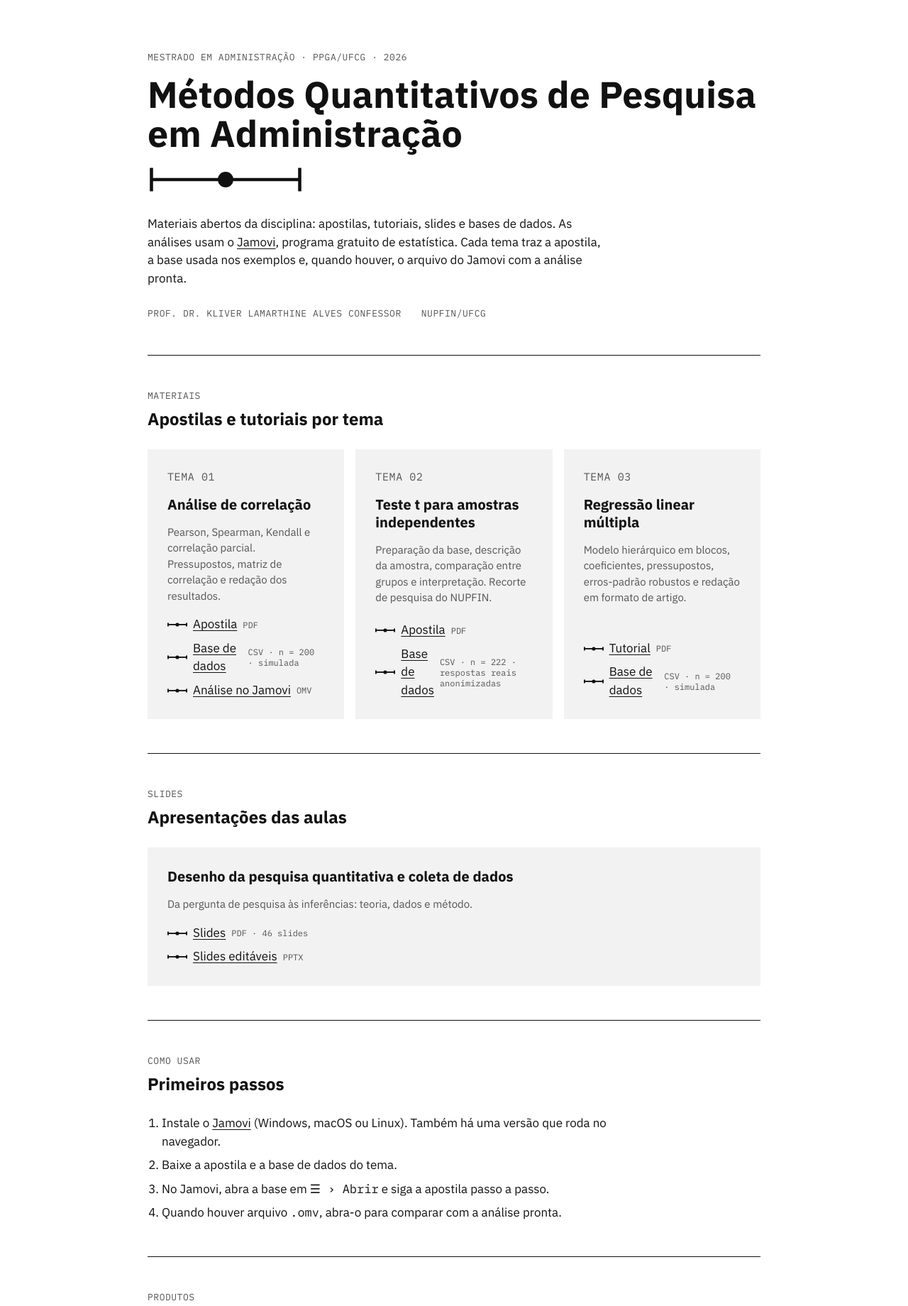
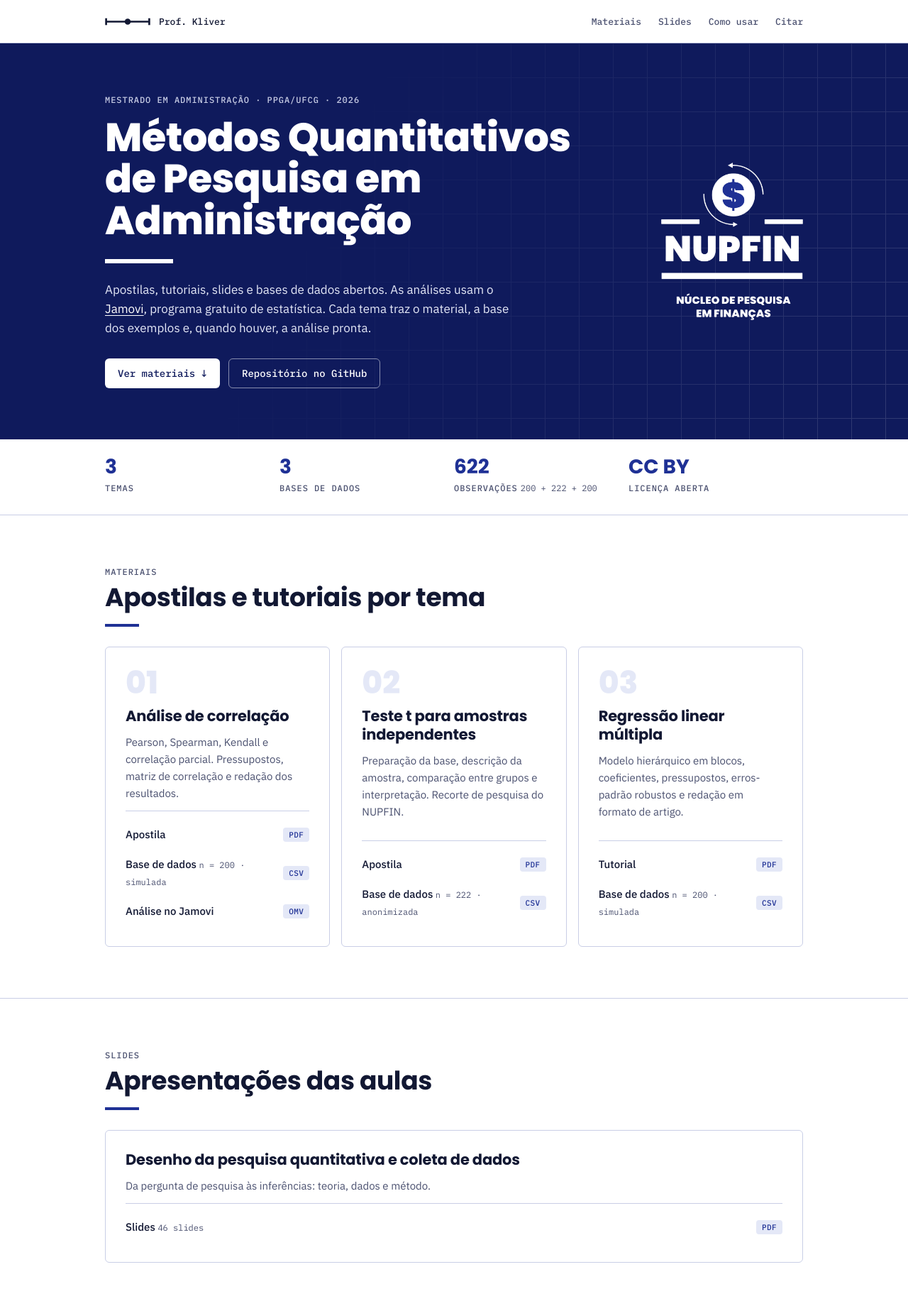
Before and after one commit to profkliver/mqpa, a plain HTML site: page index.html in a window 1280 px wide. Shown: the top 1840 px of the page at 71% size. Drawn offline with Linux system fonts and the light colour scheme.

Commit message:
Redesenho do site com a identidade NUPFIN e remove slides em PPTX
Co-Authored-By: Claude Opus 5.5 <noreply@anthropic.com>

```diff
--- a/index.html
+++ b/index.html
@@ -4,148 +4,266 @@
 <meta charset="utf-8">
 <meta name="viewport" content="width=device-width, initial-scale=1">
 <title>MQPA · PPGA/UFCG</title>
-<meta name="description" content="Métodos Quantitativos de Pesquisa em Administração (PPGA/UFCG): apostilas, tutoriais, slides e bases de dados para Jamovi.">
+<meta name="description" content="Métodos Quantitativos de Pesquisa em Administração (PPGA/UFCG): apostilas, tutoriais, slides e bases de dados para Jamovi. NUPFIN/UFCG.">
+<link rel="icon" href="assets/nupfin-simbolo.png">
 <link rel="preconnect" href="https://fonts.googleapis.com">
 <link rel="preconnect" href="https://fonts.gstatic.com" crossorigin>
-<link href="https://fonts.googleapis.com/css2?family=IBM+Plex+Mono:wght@400;500&family=IBM+Plex+Sans:wght@400;600;700&display=swap" rel="stylesheet">
+<link href="https://fonts.googleapis.com/css2?family=IBM+Plex+Mono:wght@400;500&family=IBM+Plex+Sans:wght@400;500;600&family=Poppins:wght@600;700;800&display=swap" rel="stylesheet">
 <style>
-  :root { --ink:#111111; --paper:#FFFFFF; --alt:#F2F2F2; --muted:#555555; --subtle:#A8A8A8; }
+  /* tokens do sistema NUPFIN (azul medido na logo) */
+  :root {
+    --azul:#1f3195; --azul-solido:#1f3195; --azul-profundo:#0f1a5c; --azul-claro:#e4e8f7;
+    --tinta:#121833; --tinta-suave:#4b5170; --superficie:#ffffff; --superficie-alt:#f4f5fa;
+    --filete:#c9cee6; --ouro:#7f5c12; --ouro-vivo:#c9a227; --branco:#ffffff;
+  }
   @media (prefers-color-scheme: dark) {
-    :root { --ink:#F2F2F2; --paper:#111111; --alt:#1E1E1E; --muted:#B0B0B0; --subtle:#5A5A5A; }
+    :root {
+      --azul:#93a0f2; --azul-profundo:#141b40; --azul-claro:#1e2862;
+      --tinta:#eef0fa; --tinta-suave:#a8aecb; --superficie:#0c1230; --superficie-alt:#141b40;
+      --filete:#2e3870; --ouro:#d9b35a;
     }
-  * { box-sizing:border-box; margin:0; padding:0; border-radius:0; }
-  body { background:var(--paper); color:var(--ink); font:400 17px/1.5 "IBM Plex Sans", Arial, sans-serif; }
-  .wrap { max-width:960px; margin:0 auto; padding:0 16px; }
-  @media (min-width:700px) { .wrap { padding:0 48px; } }
+  }
+  * { box-sizing:border-box; margin:0; padding:0; }
+  html { scroll-behavior:smooth; }
+  body { background:var(--superficie); color:var(--tinta); font:400 17px/1.6 "IBM Plex Sans", Arial, sans-serif; -webkit-font-smoothing:antialiased; }
+  a { color:inherit; }
+  :focus-visible { outline:2px solid var(--ouro-vivo); outline-offset:3px; }
+  .wrap { max-width:1080px; margin:0 auto; padding:0 16px; }
+  @media (min-width:760px) { .wrap { padding:0 48px; } }
   .mono { font-family:"IBM Plex Mono", Consolas, monospace; }
-  .label { font:400 13px/1.4 "IBM Plex Mono", Consolas, monospace; color:var(--muted); letter-spacing:.04em; text-transform:uppercase; }
-  a { color:var(--ink); text-underline-offset:3px; }
-  a:focus-visible { outline:2px solid var(--ink); outline-offset:3px; }
-  svg.iv { display:block; color:var(--ink); }
+  .rotulo { font:500 12px/1.3 "IBM Plex Mono", Consolas, monospace; letter-spacing:.08em; text-transform:uppercase; color:var(--tinta-suave); }
+  h1, h2, h3 { font-family:Poppins, "Helvetica Neue", Arial, sans-serif; letter-spacing:-0.01em; }
 
-  header { padding:72px 0 48px; }
-  h1 { font-size:clamp(34px, 7vw, 52px); line-height:1.05; font-weight:700; margin:16px 0 16px; }
-  header svg.iv { width:220px; height:44px; margin-bottom:28px; }
-  .lead { max-width:640px; }
-  .meta { margin-top:28px; display:flex; flex-wrap:wrap; gap:8px 28px; }
+  /* barra superior: marca pessoal em tamanho médio */
+  .topo { position:sticky; top:0; z-index:10; background:color-mix(in srgb, var(--superficie) 88%, transparent); backdrop-filter:blur(10px); border-bottom:1px solid var(--filete); }
+  .topo .wrap { display:flex; align-items:center; justify-content:space-between; height:60px; gap:16px; }
+  .marca { display:flex; align-items:center; gap:12px; text-decoration:none; font:500 13px "IBM Plex Mono", Consolas, monospace; }
+  .marca svg { width:64px; height:13px; color:var(--tinta); flex:none; }
+  nav { display:flex; gap:24px; }
+  nav a { font:500 13px "IBM Plex Mono", Consolas, monospace; text-decoration:none; color:var(--tinta-suave); }
+  nav a:hover { color:var(--azul); }
+  @media (max-width:640px) { nav { display:none; } }
 
-  section { padding:48px 0; border-top:1px solid var(--ink); }
-  h2 { font-size:24px; line-height:1.25; font-weight:700; margin:8px 0 28px; }
-  .grid { display:grid; gap:16px; grid-template-columns:repeat(auto-fit, minmax(260px, 1fr)); }
-  .card { background:var(--alt); padding:28px; display:flex; flex-direction:column; gap:16px; }
-  .card h3 { font-size:20px; line-height:1.25; font-weight:700; }
-  .card p { color:var(--muted); font-size:15px; }
-  ul.files { list-style:none; display:flex; flex-direction:column; gap:8px; margin-top:auto; }
-  ul.files li { display:flex; align-items:center; gap:8px; }
-  ul.files svg.iv { width:28px; height:12px; flex:none; }
-  .fmt { font:400 12px "IBM Plex Mono", Consolas, monospace; color:var(--muted); }
-  .soon { color:var(--muted); }
-  ol.steps { padding-left:20px; display:flex; flex-direction:column; gap:8px; max-width:680px; }
-  pre { background:var(--alt); padding:16px; overflow-x:auto; font:400 13px/1.5 "IBM Plex Mono", Consolas, monospace; white-space:pre-wrap; }
+  /* capa: só a marca do NUPFIN */
+  .capa { position:relative; overflow:hidden; background:var(--azul-profundo); color:var(--branco); }
+  .capa::before { content:""; position:absolute; inset:0; opacity:.14;
+    background-image:linear-gradient(var(--branco) 1px, transparent 1px), linear-gradient(90deg, var(--branco) 1px, transparent 1px);
+    background-size:48px 48px; mask-image:linear-gradient(115deg, transparent 35%, #000 100%); -webkit-mask-image:linear-gradient(115deg, transparent 35%, #000 100%); }
+  .capa .wrap { position:relative; display:grid; gap:48px; padding-top:72px; padding-bottom:72px; align-items:center; }
+  @media (min-width:860px) { .capa .wrap { grid-template-columns:1fr 200px; } }
+  .capa .rotulo { color:#c9cee6; }
+  .capa h1 { font-weight:800; font-size:clamp(34px, 6vw, 56px); line-height:1.05; margin:16px 0 0; max-width:720px; }
+  .capa .barra { width:96px; height:6px; background:var(--branco); margin:24px 0; }
+  .capa p.lead { max-width:600px; color:#e4e8f7; }
+  .capa p.lead a { color:var(--branco); text-underline-offset:3px; }
+  .capa .logo { width:120px; height:auto; justify-self:start; }
+  @media (min-width:860px) { .capa .logo { width:200px; } }
+  @media (min-width:860px) { .capa .logo { justify-self:end; } }
+  .acoes { display:flex; flex-wrap:wrap; gap:12px; margin-top:28px; }
+  .btn { display:inline-flex; align-items:center; gap:8px; padding:11px 18px; border-radius:6px; font:500 14px "IBM Plex Mono", Consolas, monospace; text-decoration:none; }
+  .btn.cheio { background:var(--branco); color:#0f1a5c; }
+  .btn.vazio { border:1px solid rgba(255,255,255,.5); color:var(--branco); }
+  .btn:hover { transform:translateY(-1px); }
 
-  footer { border-top:1px solid var(--ink); padding:16px 0 48px; display:flex; justify-content:space-between; align-items:center; gap:16px; }
-  footer .label { text-transform:none; font-size:12px; }
-  footer svg.iv { width:44px; height:12px; flex:none; }
+  .numeros { border-bottom:1px solid var(--filete); }
+  .numeros .wrap { display:grid; grid-template-columns:repeat(auto-fit, minmax(150px, 1fr)); }
+  .numeros div.n { padding:24px 0; }
+  .numeros strong { display:block; font:700 28px/1.1 Poppins, Arial, sans-serif; color:var(--azul); }
+
+  section { padding:72px 0; }
+  section + section { border-top:1px solid var(--filete); }
+  .cab { margin-bottom:28px; }
+  .cab h2 { font-weight:700; font-size:clamp(26px, 4vw, 36px); line-height:1.15; margin-top:8px; }
+  .cab .barra { width:48px; height:4px; background:var(--azul); margin-top:16px; }
+
+  .grade { display:grid; gap:16px; grid-template-columns:repeat(auto-fit, minmax(290px, 1fr)); }
+  .card { position:relative; background:var(--superficie); border:1px solid var(--filete); border-radius:6px; padding:28px; display:flex; flex-direction:column; gap:12px; transition:border-color .15s, transform .15s; }
+  .card:hover { border-color:var(--azul); transform:translateY(-2px); }
+  .card .num { font:800 44px/1 Poppins, Arial, sans-serif; color:var(--azul-claro); }
+  @media (prefers-color-scheme: dark) { .card .num { color:#2e3870; } }
+  .card h3 { font-weight:700; font-size:21px; line-height:1.25; }
+  .card p { color:var(--tinta-suave); font-size:15px; }
+  ul.arqs { list-style:none; margin-top:auto; padding-top:12px; border-top:1px solid var(--filete); display:flex; flex-direction:column; }
+  ul.arqs a { display:flex; align-items:center; justify-content:space-between; gap:12px; padding:9px 0; text-decoration:none; font-weight:500; font-size:15px; }
+  ul.arqs a:hover .nome { color:var(--azul); text-decoration:underline; text-underline-offset:3px; }
+  .tag { font:500 11px "IBM Plex Mono", Consolas, monospace; letter-spacing:.04em; color:var(--azul); background:var(--azul-claro); padding:3px 8px; border-radius:4px; white-space:nowrap; }
+  .meta { font:400 12px "IBM Plex Mono", Consolas, monospace; color:var(--tinta-suave); }
+
+  ol.passos { list-style:none; counter-reset:p; display:grid; gap:16px; grid-template-columns:repeat(auto-fit, minmax(220px, 1fr)); }
+  ol.passos li { counter-increment:p; background:var(--superficie-alt); border-radius:6px; padding:24px; font-size:15px; }
+  ol.passos li::before { content:"0" counter(p); display:block; font:500 12px "IBM Plex Mono", Consolas, monospace; color:var(--azul); margin-bottom:8px; }
+
+  .embreve { border:1px dashed var(--filete); border-radius:6px; padding:28px; color:var(--tinta-suave); }
+  .cita { position:relative; background:var(--superficie-alt); border-left:4px solid var(--azul); border-radius:0 6px 6px 0; padding:20px 20px 20px 24px; font:400 13px/1.6 "IBM Plex Mono", Consolas, monospace; }
+  .cita button { position:absolute; top:12px; right:12px; font:500 12px "IBM Plex Mono", Consolas, monospace; background:var(--superficie); color:var(--tinta); border:1px solid var(--filete); border-radius:4px; padding:4px 10px; cursor:pointer; }
+  .cita p { padding-right:72px; }
+  p.licenca { margin-bottom:16px; max-width:680px; }
+
+  footer { border-top:1px solid var(--filete); }
+  footer .wrap { display:flex; justify-content:space-between; align-items:center; gap:16px; padding-top:20px; padding-bottom:40px; }
+  footer svg { width:44px; height:9px; color:var(--tinta); flex:none; }
 </style>
 </head>
 <body>
-<!-- intervalo com ponto: assinatura visual; espessuras conforme a largura em tela -->
-<svg width="0" height="0" style="position:absolute" aria-hidden="true">
-  <symbol id="iv-lg" viewBox="0 0 120 24"><line x1="3" y1="12" x2="117" y2="12" stroke="currentColor" stroke-width="2.5"/><line x1="3" y1="3" x2="3" y2="21" stroke="currentColor" stroke-width="2.5"/><line x1="117" y1="3" x2="117" y2="21" stroke="currentColor" stroke-width="2.5"/><circle cx="60" cy="12" r="6" fill="currentColor"/></symbol>
-  <symbol id="iv-md" viewBox="0 0 120 24"><line x1="3" y1="12" x2="117" y2="12" stroke="currentColor" stroke-width="5"/><line x1="3" y1="3" x2="3" y2="21" stroke="currentColor" stroke-width="5"/><line x1="117" y1="3" x2="117" y2="21" stroke="currentColor" stroke-width="5"/><circle cx="60" cy="12" r="8" fill="currentColor"/></symbol>
-  <symbol id="iv-sm" viewBox="0 0 120 24"><line x1="4" y1="12" x2="116" y2="12" stroke="currentColor" stroke-width="8"/><line x1="4" y1="1" x2="4" y2="23" stroke="currentColor" stroke-width="8"/><line x1="116" y1="1" x2="116" y2="23" stroke="currentColor" stroke-width="8"/><circle cx="60" cy="12" r="11" fill="currentColor"/></symbol>
-</svg>
 
+<header class="topo">
   <div class="wrap">
-  <header>
-    <p class="label">Mestrado em Administração · PPGA/UFCG · 2026</p>
-    <h1>Métodos Quantitativos de Pesquisa em Administração</h1>
-    <svg class="iv" aria-hidden="true"><use href="#iv-lg"/></svg>
-    <p class="lead">Materiais abertos da disciplina: apostilas, tutoriais, slides e bases de dados. As análises usam o <a href="https://www.jamovi.org/download.html">Jamovi</a>, programa gratuito de estatística. Cada tema traz a apostila, a base usada nos exemplos e, quando houver, o arquivo do Jamovi com a análise pronta.</p>
-    <div class="meta">
-      <span class="label">Prof. Dr. Kliver Lamarthine Alves Confessor</span>
-      <span class="label">NUPFIN/UFCG</span>
+    <a class="marca" href="#" aria-label="Prof. Kliver, início">
+      <!-- intervalo com ponto, faixa de 40 a 120 px: traço 5, ponto r 8 -->
+      <svg viewBox="0 0 120 24" aria-hidden="true"><line x1="3" y1="12" x2="117" y2="12" stroke="currentColor" stroke-width="5"/><line x1="3" y1="3" x2="3" y2="21" stroke="currentColor" stroke-width="5"/><line x1="117" y1="3" x2="117" y2="21" stroke="currentColor" stroke-width="5"/><circle cx="60" cy="12" r="8" fill="currentColor"/></svg>
+      Prof. Kliver
+    </a>
+    <nav aria-label="Seções">
+      <a href="#materiais">Materiais</a>
+      <a href="#slides">Slides</a>
+      <a href="#como-usar">Como usar</a>
+      <a href="#citar">Citar</a>
+    </nav>
   </div>
 </header>
 
-  <section id="materiais" aria-labelledby="t-materiais">
-    <p class="label">Materiais</p>
-    <h2 id="t-materiais">Apostilas e tutoriais por tema</h2>
-    <div class="grid">
+<main>
+  <div class="capa">
+    <div class="wrap">
+      <div>
+        <p class="rotulo">Mestrado em Administração · PPGA/UFCG · 2026</p>
+        <h1>Métodos Quantitativos de Pesquisa em Administração</h1>
+        <div class="barra"></div>
+        <p class="lead">Apostilas, tutoriais, slides e bases de dados abertos. As análises usam o <a href="https://www.jamovi.org/download.html">Jamovi</a>, programa gratuito de estatística. Cada tema traz o material, a base dos exemplos e, quando houver, a análise pronta.</p>
+        <div class="acoes">
+          <a class="btn cheio" href="#materiais">Ver materiais ↓</a>
+          <a class="btn vazio" href="https://github.com/profkliver/mqpa">Repositório no GitHub</a>
+        </div>
+      </div>
+      <img class="logo" src="assets/nupfin-logo-branco.png" width="200" height="222" alt="NUPFIN, Núcleo de Pesquisa em Finanças">
+    </div>
+  </div>
+
+  <div class="numeros">
+    <div class="wrap">
+      <div class="n"><strong>3</strong><span class="rotulo">temas</span></div>
+      <div class="n"><strong>3</strong><span class="rotulo">bases de dados</span></div>
+      <div class="n"><strong>622</strong><span class="rotulo">observações</span> <span class="meta">200 + 222 + 200</span></div>
+      <div class="n"><strong>CC BY</strong><span class="rotulo">licença aberta</span></div>
+    </div>
+  </div>
+
+  <section id="materiais" aria-labelledby="t-mat">
+    <div class="wrap">
+      <div class="cab">
+        <p class="rotulo">Materiais</p>
+        <h2 id="t-mat">Apostilas e tutoriais por tema</h2>
+        <div class="barra"></div>
+      </div>
+      <div class="grade">
         <article class="card">
-        <p class="label">Tema 01</p>
+          <span class="num" aria-hidden="true">01</span>
           <h3>Análise de correlação</h3>
           <p>Pearson, Spearman, Kendall e correlação parcial. Pressupostos, matriz de correlação e redação dos resultados.</p>
-        <ul class="files">
-          <li><svg class="iv" aria-hidden="true"><use href="#iv-sm"/></svg><a href="materiais/01-correlacao/apostila-correlacao-jamovi.pdf">Apostila</a> <span class="fmt">PDF</span></li>
-          <li><svg class="iv" aria-hidden="true"><use href="#iv-sm"/></svg><a href="materiais/01-correlacao/base_ef_bets.csv" download>Base de dados</a> <span class="fmt">CSV · n = 200 · simulada</span></li>
-          <li><svg class="iv" aria-hidden="true"><use href="#iv-sm"/></svg><a href="materiais/01-correlacao/correlacao.omv" download>Análise no Jamovi</a> <span class="fmt">OMV</span></li>
+          <ul class="arqs">
+            <li><a href="materiais/01-correlacao/apostila-correlacao-jamovi.pdf"><span class="nome">Apostila</span><span class="tag">PDF</span></a></li>
+            <li><a href="materiais/01-correlacao/base_ef_bets.csv" download><span class="nome">Base de dados <span class="meta">n = 200 · simulada</span></span><span class="tag">CSV</span></a></li>
+            <li><a href="materiais/01-correlacao/correlacao.omv" download><span class="nome">Análise no Jamovi</span><span class="tag">OMV</span></a></li>
           </ul>
         </article>
         <article class="card">
-        <p class="label">Tema 02</p>
+          <span class="num" aria-hidden="true">02</span>
           <h3>Teste t para amostras independentes</h3>
           <p>Preparação da base, descrição da amostra, comparação entre grupos e interpretação. Recorte de pesquisa do NUPFIN.</p>
-        <ul class="files">
-          <li><svg class="iv" aria-hidden="true"><use href="#iv-sm"/></svg><a href="materiais/02-teste-t/apostila-teste-t-jamovi.pdf">Apostila</a> <span class="fmt">PDF</span></li>
-          <li><svg class="iv" aria-hidden="true"><use href="#iv-sm"/></svg><a href="materiais/02-teste-t/base_teste_t_bet_ed_fin.csv" download>Base de dados</a> <span class="fmt">CSV · n = 222 · respostas reais anonimizadas</span></li>
+          <ul class="arqs">
+            <li><a href="materiais/02-teste-t/apostila-teste-t-jamovi.pdf"><span class="nome">Apostila</span><span class="tag">PDF</span></a></li>
+            <li><a href="materiais/02-teste-t/base_teste_t_bet_ed_fin.csv" download><span class="nome">Base de dados <span class="meta">n = 222 · anonimizada</span></span><span class="tag">CSV</span></a></li>
           </ul>
         </article>
         <article class="card">
-        <p class="label">Tema 03</p>
+          <span class="num" aria-hidden="true">03</span>
           <h3>Regressão linear múltipla</h3>
           <p>Modelo hierárquico em blocos, coeficientes, pressupostos, erros-padrão robustos e redação em formato de artigo.</p>
-        <ul class="files">
-          <li><svg class="iv" aria-hidden="true"><use href="#iv-sm"/></svg><a href="materiais/03-regressao-multipla/tutorial-regressao-multipla-jamovi.pdf">Tutorial</a> <span class="fmt">PDF</span></li>
-          <li><svg class="iv" aria-hidden="true"><use href="#iv-sm"/></svg><a href="materiais/03-regressao-multipla/base_regressao_af_bets.csv" download>Base de dados</a> <span class="fmt">CSV · n = 200 · simulada</span></li>
+          <ul class="arqs">
+            <li><a href="materiais/03-regressao-multipla/tutorial-regressao-multipla-jamovi.pdf"><span class="nome">Tutorial</span><span class="tag">PDF</span></a></li>
+            <li><a href="materiais/03-regressao-multipla/base_regressao_af_bets.csv" download><span class="nome">Base de dados <span class="meta">n = 200 · simulada</span></span><span class="tag">CSV</span></a></li>
           </ul>
         </article>
       </div>
+    </div>
   </section>
 
-  <section id="slides" aria-labelledby="t-slides">
-    <p class="label">Slides</p>
-    <h2 id="t-slides">Apresentações das aulas</h2>
-    <div class="grid">
+  <section id="slides" aria-labelledby="t-sl">
+    <div class="wrap">
+      <div class="cab">
+        <p class="rotulo">Slides</p>
+        <h2 id="t-sl">Apresentações das aulas</h2>
+        <div class="barra"></div>
+      </div>
+      <div class="grade">
         <article class="card">
           <h3>Desenho da pesquisa quantitativa e coleta de dados</h3>
           <p>Da pergunta de pesquisa às inferências: teoria, dados e método.</p>
-        <ul class="files">
-          <li><svg class="iv" aria-hidden="true"><use href="#iv-sm"/></svg><a href="slides/desenho-pesquisa-quantitativa.pdf">Slides</a> <span class="fmt">PDF · 46 slides</span></li>
-          <li><svg class="iv" aria-hidden="true"><use href="#iv-sm"/></svg><a href="slides/desenho-pesquisa-quantitativa.pptx" download>Slides editáveis</a> <span class="fmt">PPTX</span></li>
+          <ul class="arqs">
+            <li><a href="slides/desenho-pesquisa-quantitativa.pdf"><span class="nome">Slides <span class="meta">46 slides</span></span><span class="tag">PDF</span></a></li>
           </ul>
         </article>
+      </div>
     </div>
   </section>
 
   <section id="como-usar" aria-labelledby="t-uso">
-    <p class="label">Como usar</p>
+    <div class="wrap">
+      <div class="cab">
+        <p class="rotulo">Como usar</p>
         <h2 id="t-uso">Primeiros passos</h2>
-    <ol class="steps">
-      <li>Instale o <a href="https://www.jamovi.org/download.html">Jamovi</a> (Windows, macOS ou Linux). Também há uma versão que roda no navegador.</li>
+        <div class="barra"></div>
+      </div>
+      <ol class="passos">
+        <li>Instale o <a href="https://www.jamovi.org/download.html">Jamovi</a> para Windows, macOS ou Linux, ou use a versão no navegador.</li>
         <li>Baixe a apostila e a base de dados do tema.</li>
         <li>No Jamovi, abra a base em <span class="mono">☰ › Abrir</span> e siga a apostila passo a passo.</li>
         <li>Quando houver arquivo <span class="mono">.omv</span>, abra-o para comparar com a análise pronta.</li>
       </ol>
+    </div>
   </section>
 
-  <section id="produtos" aria-labelledby="t-produtos">
-    <p class="label">Produtos</p>
-    <h2 id="t-produtos">Painéis e outros produtos</h2>
-    <p class="soon">Em breve: painéis de dados e materiais em Python.</p>
+  <section id="produtos" aria-labelledby="t-prod">
+    <div class="wrap">
+      <div class="cab">
+        <p class="rotulo">Produtos</p>
+        <h2 id="t-prod">Painéis e outros produtos</h2>
+        <div class="barra"></div>
+      </div>
+      <p class="embreve">Em breve: painéis de dados e materiais em Python.</p>
+    </div>
   </section>
 
-  <section id="citar" aria-labelledby="t-citar">
-    <p class="label">Como citar</p>
-    <h2 id="t-citar">Uso livre, com crédito</h2>
-    <p style="margin-bottom:16px">Os materiais estão sob a licença <a href="https://creativecommons.org/licenses/by/4.0/deed.pt-br">Creative Commons Atribuição 4.0 (CC BY 4.0)</a>. Pode usar, adaptar e redistribuir, desde que cite a autoria.</p>
-    <pre>CONFESSOR, Kliver Lamarthine Alves. Métodos Quantitativos de Pesquisa em Administração: materiais didáticos (apostilas, tutoriais e bases de dados para Jamovi). Campina Grande: PPGA/UFCG, 2026. Disponível em: https://profkliver.github.io/mqpa/.</pre>
+  <section id="citar" aria-labelledby="t-cit">
+    <div class="wrap">
+      <div class="cab">
+        <p class="rotulo">Como citar</p>
+        <h2 id="t-cit">Uso livre, com crédito</h2>
+        <div class="barra"></div>
+      </div>
+      <p class="licenca">Os materiais estão sob a licença <a href="https://creativecommons.org/licenses/by/4.0/deed.pt-br">Creative Commons Atribuição 4.0 (CC BY 4.0)</a>. Pode usar, adaptar e redistribuir, desde que cite a autoria.</p>
+      <div class="cita">
+        <button type="button" id="copiar">Copiar</button>
+        <p id="ref">CONFESSOR, Kliver Lamarthine Alves. Métodos Quantitativos de Pesquisa em Administração: materiais didáticos (apostilas, tutoriais e bases de dados para Jamovi). Campina Grande: PPGA/UFCG, 2026. Disponível em: https://profkliver.github.io/mqpa/.</p>
+      </div>
+    </div>
   </section>
+</main>
 
 <footer>
-    <span class="label">Prof. Kliver · PPGA/UFCG · <a href="https://github.com/profkliver/mqpa">repositório no GitHub</a></span>
-    <svg class="iv" aria-hidden="true"><use href="#iv-md"/></svg>
+  <div class="wrap">
+    <span class="meta">NUPFIN · UFCG · MQPA 2026 · Prof. Dr. Kliver Lamarthine Alves Confessor</span>
+    <svg viewBox="0 0 120 24" aria-hidden="true"><line x1="3" y1="12" x2="117" y2="12" stroke="currentColor" stroke-width="5"/><line x1="3" y1="3" x2="3" y2="21" stroke="currentColor" stroke-width="5"/><line x1="117" y1="3" x2="117" y2="21" stroke="currentColor" stroke-width="5"/><circle cx="60" cy="12" r="8" fill="currentColor"/></svg>
+  </div>
 </footer>
-</div>
+
+<script>
+  document.getElementById('copiar').addEventListener('click', function () {
+    var b = this;
+    navigator.clipboard.writeText(document.getElementById('ref').textContent).then(function () {
+      b.textContent = 'Copiado'; setTimeout(function () { b.textContent = 'Copiar'; }, 1800);
+    }).catch(function () { b.textContent = 'Selecione e copie'; });
+  });
+</script>
 </body>
 </html>
```
Also changed, not shown: assets/nupfin-logo-azul.png (added), assets/nupfin-logo-branco.png (added), assets/nupfin-simbolo.png (added), 2 other files. Lines whose indentation alone changed are shown as unchanged.
